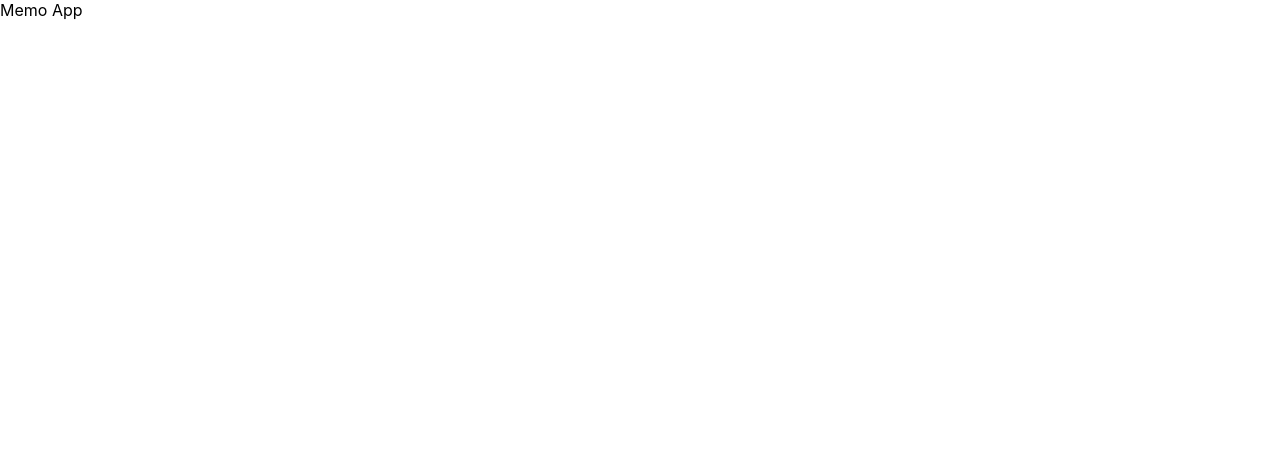
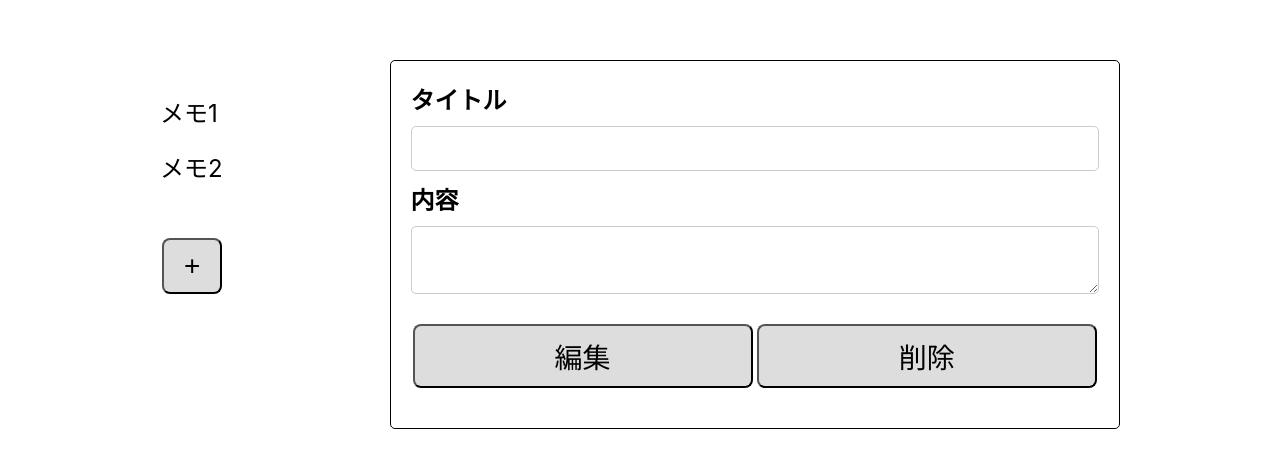
Before and after one commit to t-kuzuma/react-memo-app, a React (Create React App) app: page / in a window 1280 px wide. Shown: the top 468 px of the page. Built offline with nearby package versions, Linux system fonts and the light colour scheme.

Commit message:
静的な部分作成

```diff
--- a/src/App.css
+++ b/src/App.css
@@ -0,0 +1,69 @@
+.App {
+  display: flex;
+  margin: 60px auto;
+  width: 75%;
+}
+
+.MemoList {
+  flex: 1;
+}
+
+.MemoList ul {
+  padding: 0;
+}
+
+.MemoList li {
+  list-style: none;
+  padding: 10px 0;
+  cursor: pointer;
+}
+
+.MemoEditor {
+  flex: 3;
+}
+
+.MemoEditor {
+  border: 1px #000 solid;
+  padding: 20px;
+  border-radius: 5px;
+  width: 100%;
+  box-sizing: border-box;
+}
+
+.MemoEditor form {
+  display: grid;
+  grid-gap: 10px;
+}
+
+.MemoEditor label {
+  font-weight: bold;
+}
+
+.MemoEditor input,
+textarea {
+  padding: 10px;
+  border-radius: 5px;
+  border: 1px solid #ccc;
+  font-size: 20px;
+}
+
+button {
+  background-color: #ddd;
+  color: #000;
+  padding: 10px 20px;
+  text-align: center;
+  text-decoration: none;
+  display: inline-block;
+  font-size: 28px;
+  margin: 20px 2px;
+  cursor: pointer;
+  border-radius: 8px;
+}
+
+.button-container {
+  display: flex;
+}
+
+.button-container button {
+  flex: 1;
+}
--- a/src/App.js
+++ b/src/App.js
@@ -1,7 +1,30 @@
 import "./App.css";
+import MemoList from "./MemoList";
+import MemoEditor from "./MemoEditor";
 
 function App() {
-  return <div className="App">Memo App</div>;
+  return (
+    <div className="App">
+      <div className="MemoList">
+        <MemoList
+          memos={[
+            {
+              title: "メモ1",
+              content: "メモ1の内容",
+            },
+            {
+              title: "メモ2",
+              content: "メモ2の内容",
+            },
+          ]}
+        />
+        <button>+</button>
+      </div>
+      <div className="MemoEditor">
+        <MemoEditor />
+      </div>
+    </div>
+  );
 }
 
 export default App;
--- /dev/null
+++ b/src/Memo.js
@@ -0,0 +1,7 @@
+import "./App.css";
+
+function Memo(props) {
+  return <div>{props.title}</div>;
+}
+
+export default Memo;
--- /dev/null
+++ b/src/MemoEditor.js
@@ -0,0 +1,20 @@
+import "./App.css";
+
+function MemoEditor() {
+  return (
+    <div>
+      <form>
+        <label htmlFor="title">タイトル</label>
+        <input id="title" />
+        <label htmlFor="content">内容</label>
+        <textarea id="content" />
+        <div className="button-container">
+          <button>編集</button>
+          <button>削除</button>
+        </div>
+      </form>
+    </div>
+  );
+}
+
+export default MemoEditor;
--- /dev/null
+++ b/src/MemoList.js
@@ -0,0 +1,18 @@
+import "./App.css";
+import Memo from "./Memo";
+
+function MemoList(props) {
+  return (
+    <div>
+      <ul>
+        {props.memos.map((memo) => (
+          <li>
+            <Memo title={memo.title} />
+          </li>
+        ))}
+      </ul>
+    </div>
+  );
+}
+
+export default MemoList;
--- a/src/index.css
+++ b/src/index.css
@@ -1,13 +1,14 @@
 body {
   margin: 0;
-  font-family: -apple-system, BlinkMacSystemFont, 'Segoe UI', 'Roboto', 'Oxygen',
-    'Ubuntu', 'Cantarell', 'Fira Sans', 'Droid Sans', 'Helvetica Neue',
+  font-family: -apple-system, BlinkMacSystemFont, "Segoe UI", "Roboto", "Oxygen",
+    "Ubuntu", "Cantarell", "Fira Sans", "Droid Sans", "Helvetica Neue",
     sans-serif;
   -webkit-font-smoothing: antialiased;
   -moz-osx-font-smoothing: grayscale;
+  font-size: 24px;
 }
 
 code {
-  font-family: source-code-pro, Menlo, Monaco, Consolas, 'Courier New',
+  font-family: source-code-pro, Menlo, Monaco, Consolas, "Courier New",
     monospace;
 }
```
